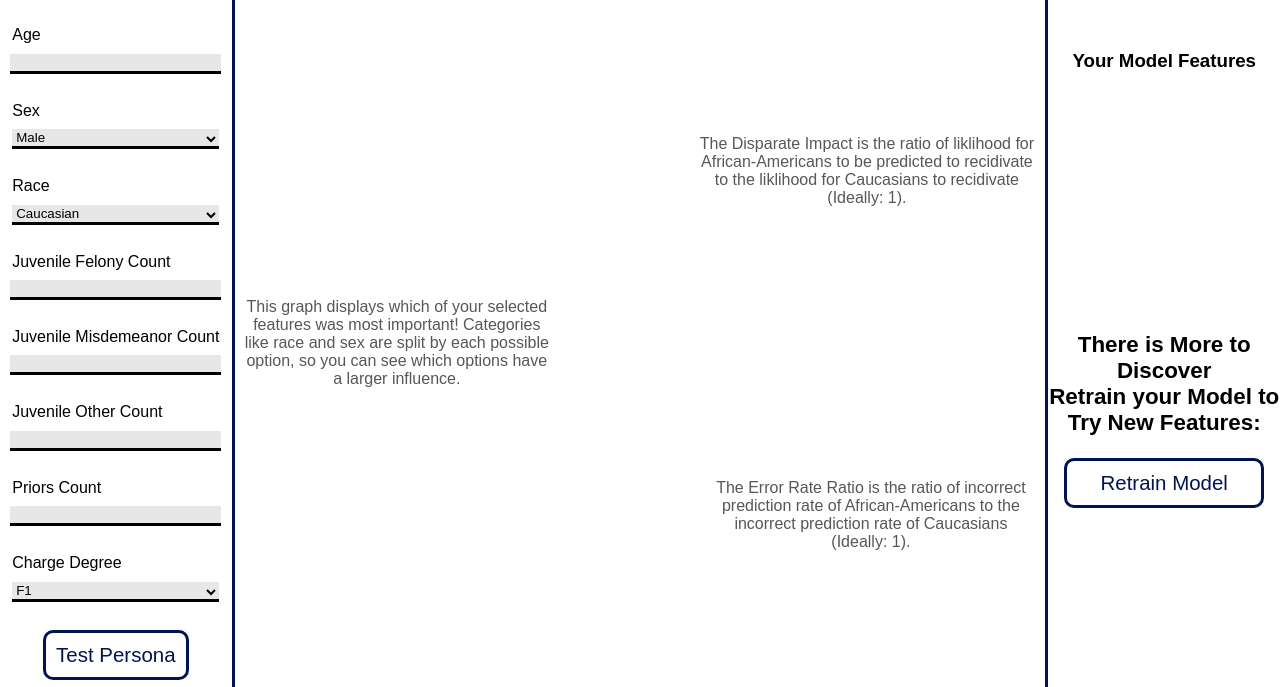
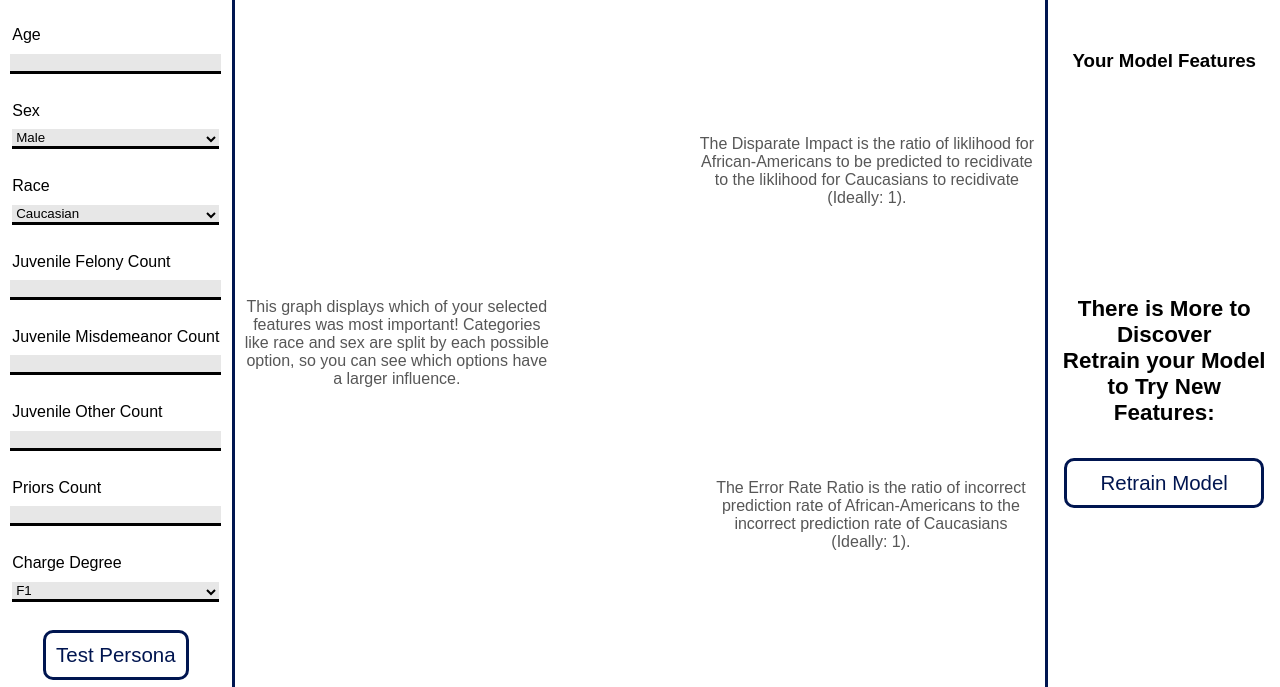
Before and after one commit to rbhushans/ai-interaction-webapp, a Flask app: page /results in a window 1280 px wide. Shown: the part 113-800 px from the top of the page. Run offline with Flask 2, Linux system fonts and the light colour scheme; data that the repository does not hold is empty.

Commit message:
small change

```diff
--- a/app/static/css/style.css
+++ b/app/static/css/style.css
@@ -625,6 +625,10 @@ body {
     padding-left: 10px;
 }
 
+#retrain-txt {
+    padding: 10px;
+}
+
 #test-persona, #retrain-button, #end-button, #restart-button {
     border-radius: 10px;
     background-color: transparent;
```
